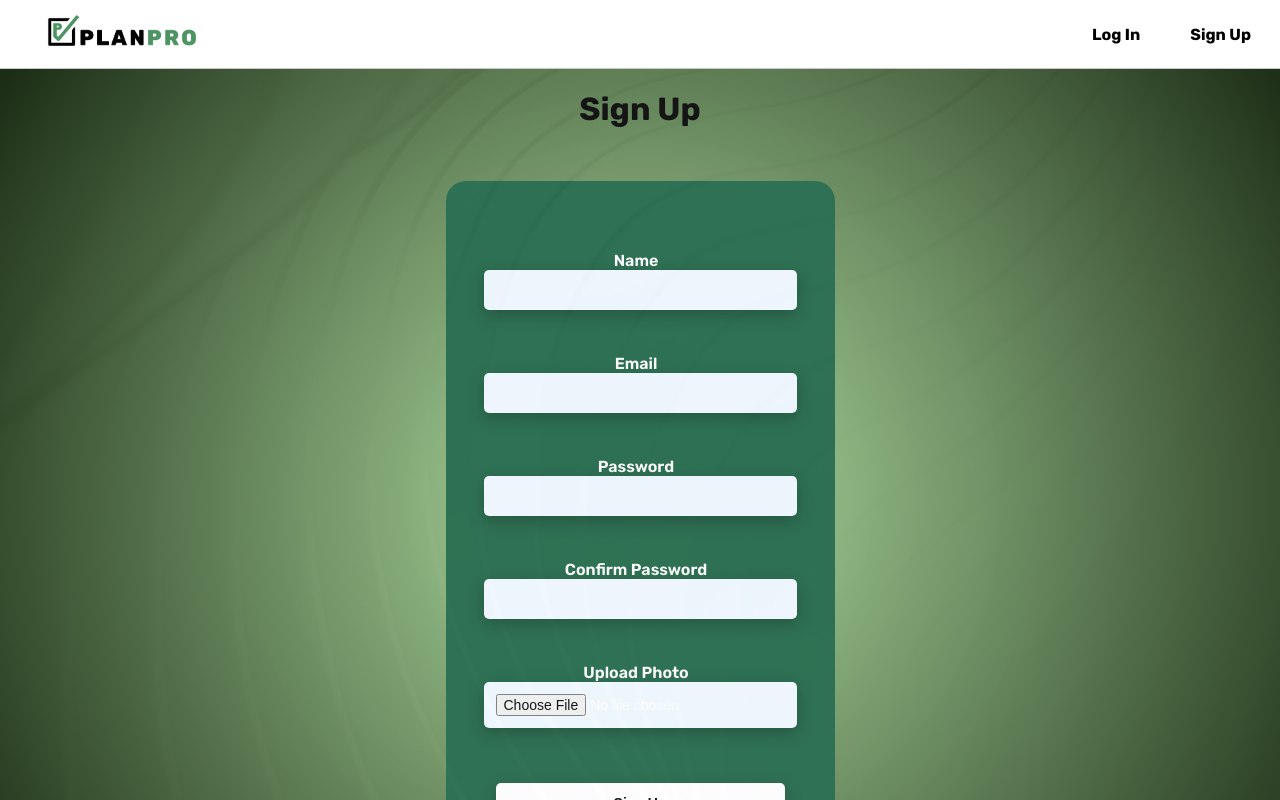
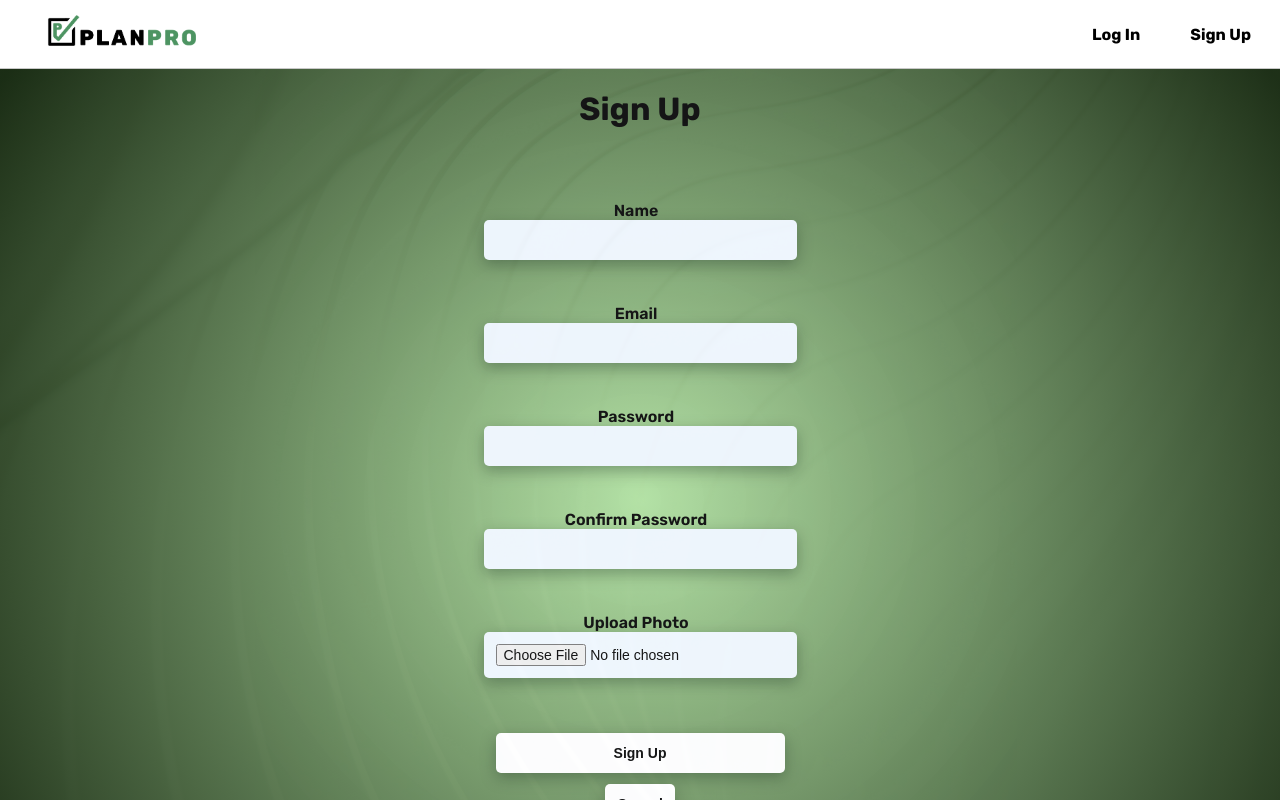
Before and after one commit to aafrieso/PlanPro-front-end, a React (Create React App) app: page /signup in a window 1280 px wide. Shown: the top 800 px of the page. Built offline with nearby package versions, Linux system fonts and the light colour scheme; no server answers.

Commit message:
update sign up page css

```diff
--- a/src/pages/ChangePassword/ChangePassword.module.css
+++ b/src/pages/ChangePassword/ChangePassword.module.css
@@ -1,4 +1,5 @@
 .container {
+  margin-top: 40px;
   display: flex;
   align-items: center;
   overflow: hidden;
--- a/src/pages/MyProfile/MyProfile.jsx
+++ b/src/pages/MyProfile/MyProfile.jsx
@@ -14,7 +14,7 @@ const MyProfile = () => {
       console.log('profile data', profileData);
       setProfile(profileData)
     }
-    // const handleChange = ({ target }) => {
+    // const handleAdd = ({ target }) => {
     //   setProfile({ ...profile, [target.name]: target.value })
     // }
 
--- a/src/pages/MyProfile/MyProfile.module.css
+++ b/src/pages/MyProfile/MyProfile.module.css
@@ -35,16 +35,14 @@
   border: none;
 }
 
-form {
+
+.container form {
+  display: flex;
   padding: 50px;
   border-radius: 20px;
   color: rgb(255, 255, 255);
-  background-color: #1c6544;
-}
-
-.container form {
-  display: flex;
   flex-direction: row;
+  background-color: #138352;
 }
 
 .container ul {
```
